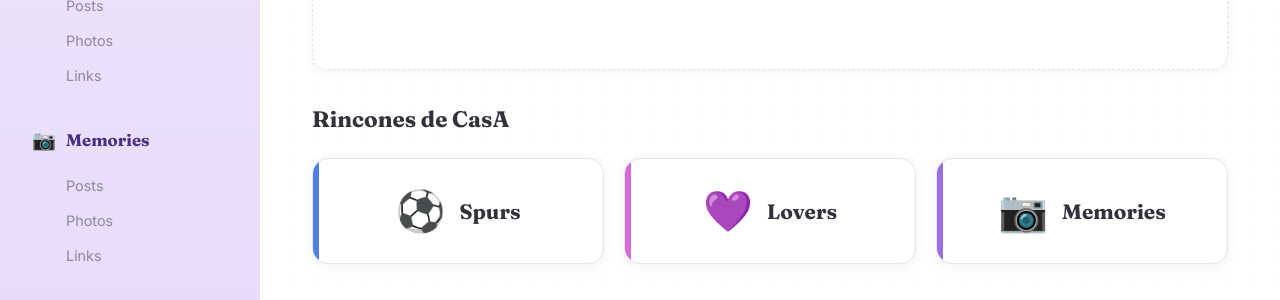
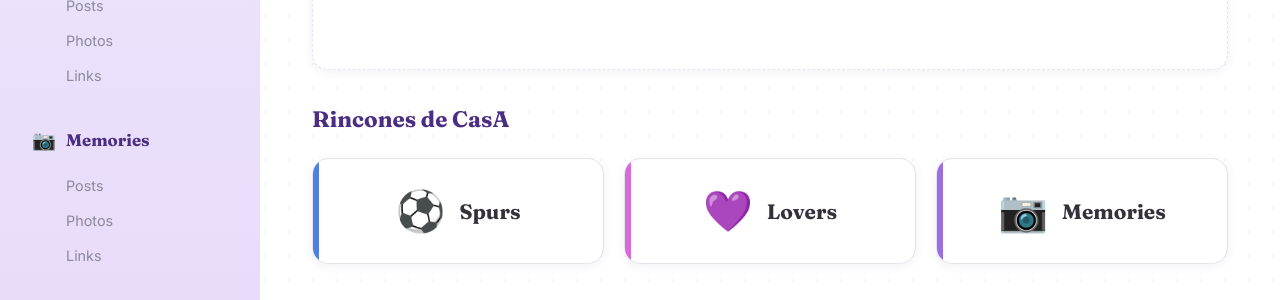
Before and after one commit to LeeSoMyung/My_archieve, a Jekyll site: the page built from index.md, in a window 1280 px wide. Shown: the part 441-741 px from the top of the page. Built offline with Jekyll 4.4.1, drawn with Linux system fonts in a browser that asks for light colours.

Commit message:
Match 'Rincones de CasA' heading color to title color

```diff
--- a/assets/css/style.css
+++ b/assets/css/style.css
@@ -249,7 +249,7 @@ h1, h2, h3 {
   font-family: var(--font-display);
   font-size: 1.4rem;
   font-weight: 700;
-  color: var(--color-text);
+  color: var(--color-title);
   text-align: left;
   margin: 0 0 20px;
 }
```
